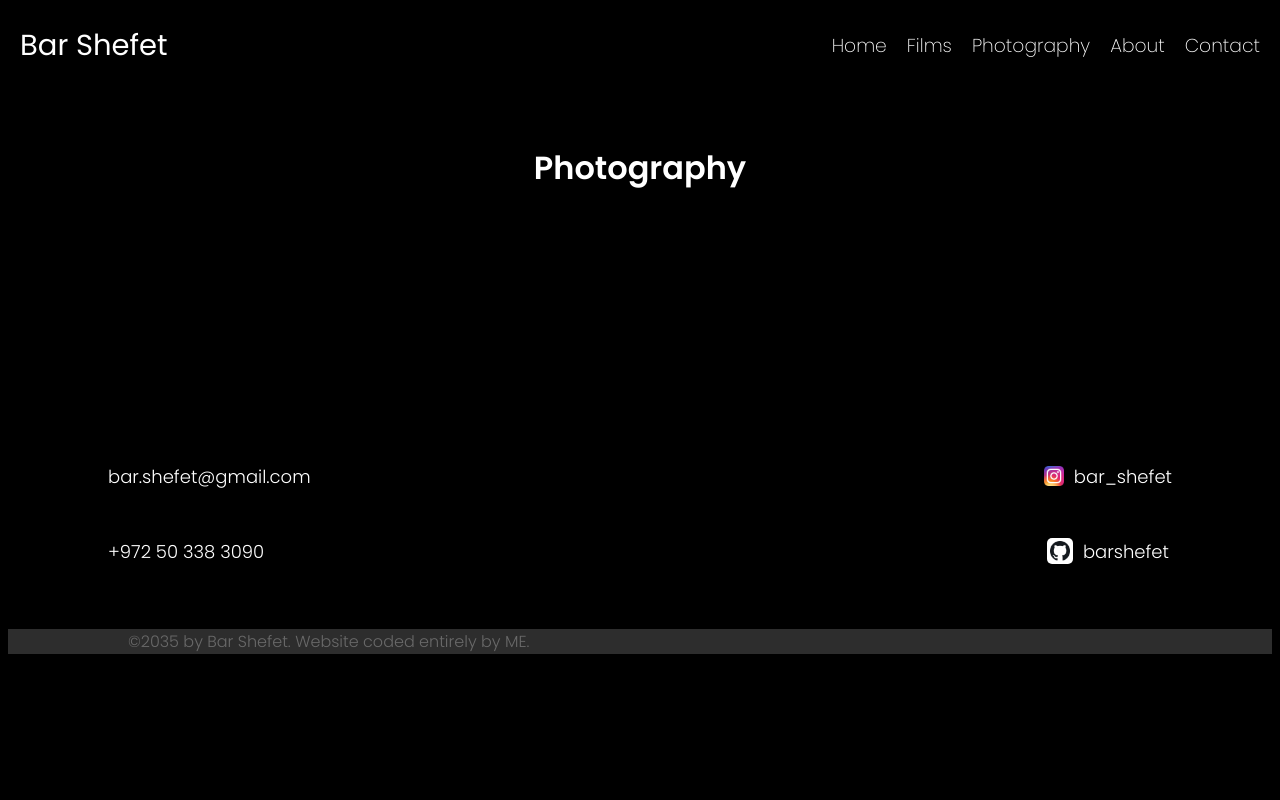
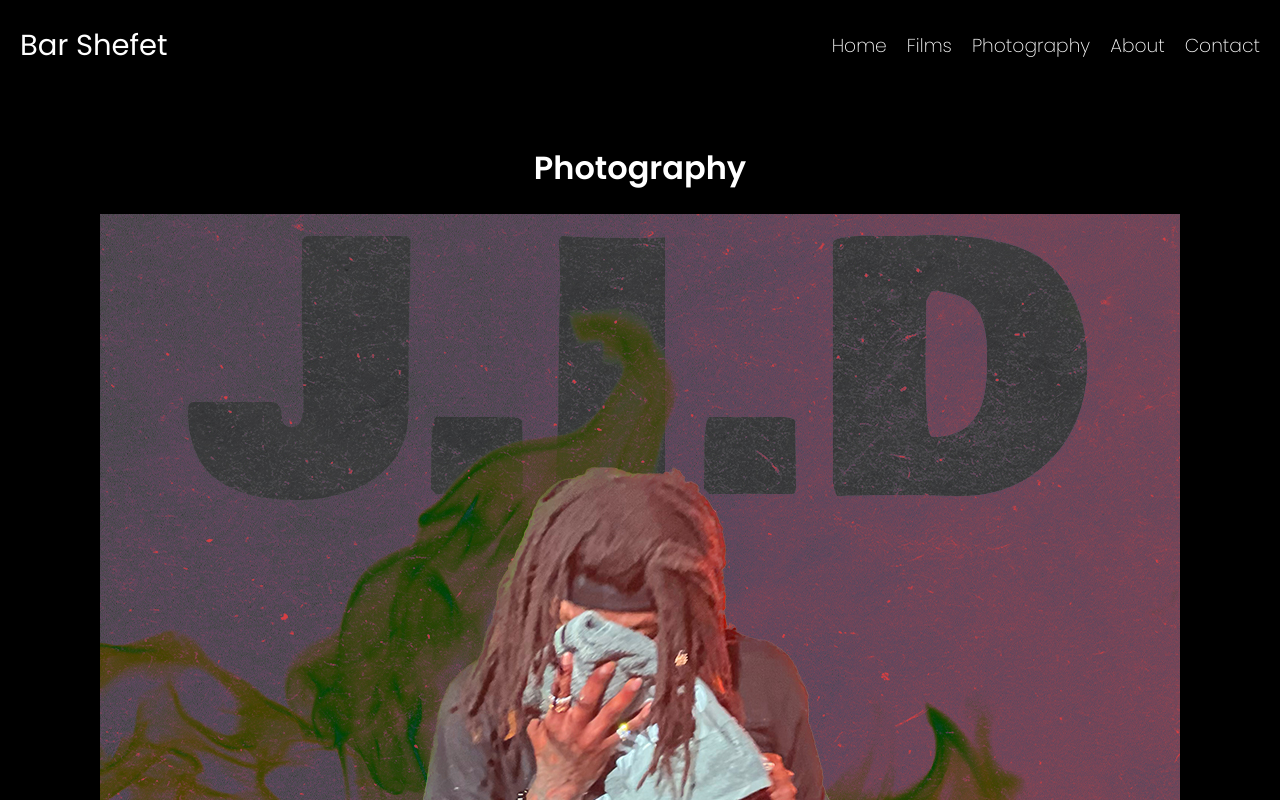
Before and after one commit to barshefet/portfolio, a React (Vite) app in the folder src/client/: page /photo in a window 1280 px wide. Shown: the top 800 px of the page. Built offline with nearby package versions, Linux system fonts and the light colour scheme.

Commit message:
bug fixes

```diff
--- a/src/client/src/components/Buttompageinfo/Buttompageinfo.tsx
+++ b/src/client/src/components/Buttompageinfo/Buttompageinfo.tsx
@@ -1,4 +1,3 @@
-import React from "react";
 import "./Buttompageinfo.scss";
 
 const Buttompageinfo = () => {
--- a/src/client/src/components/Films/Films.tsx
+++ b/src/client/src/components/Films/Films.tsx
@@ -1,6 +1,5 @@
-import React from "react";
 import Navmenu from "../Navmenu/Navmenu";
-import Videos from "./videos";
+import Videos from "./Videos";
 import Buttompageinfo from "../Buttompageinfo/Buttompageinfo";
 import "./Films.scss";
 
--- a/src/client/src/components/Films/Videos.tsx
+++ b/src/client/src/components/Films/Videos.tsx
@@ -1,4 +1,3 @@
-import React from "react";
 import "./Videos.scss";
 import { videolist } from "../../assets/videoslist";
 
@@ -8,11 +7,11 @@ const Videos = () => {
       {videolist.map((vid: string) => (
         <iframe
           className="film-vid"
-          width="480"
-          height="288"
+          width="576"
+          height="345"
           src={vid}
           title="YouTube video player"
-          frameborder="0"
+          frameBorder="0"
           allow="accelerometer; autoplay; clipboard-write; encrypted-media; gyroscope; picture-in-picture; web-share; loop"
           allowFullScreen
         ></iframe>
--- a/src/client/src/components/Homepage/Home.tsx
+++ b/src/client/src/components/Homepage/Home.tsx
@@ -1,11 +1,8 @@
-import React from "react";
-import { useNavigate } from "react-router-dom";
 import Navmenu from "../Navmenu/Navmenu";
 import "./Home.scss";
 import Buttompageinfo from "../Buttompageinfo/Buttompageinfo";
 
 const Home = () => {
-  const nav = useNavigate();
   return (
     <>
       <div className="container">
@@ -18,7 +15,7 @@ const Home = () => {
             height={"720"}
             src="https://www.youtube.com/embed/SDD8jSE_-BM?controls=0&autoplay=1&mute=1&playlist=SDD8jSE_-BM&loop=1"
             title="YouTube video player"
-            frameborder="0"
+            frameBorder="0"
             allow="accelerometer; autoplay; clipboard-write; encrypted-media; gyroscope; picture-in-picture; web-share; loop"
 
           ></iframe>
--- a/src/client/src/components/Navmenu/Navmenu.tsx
+++ b/src/client/src/components/Navmenu/Navmenu.tsx
@@ -1,4 +1,3 @@
-import React from "react";
 import { useNavigate } from "react-router-dom";
 import './Navmenu.scss'
 
--- a/src/client/src/components/Photography/Photography.scss
+++ b/src/client/src/components/Photography/Photography.scss
@@ -7,4 +7,5 @@
     h1{
         color: white;
     }
+
 }
--- a/src/client/src/components/Photography/Photography.tsx
+++ b/src/client/src/components/Photography/Photography.tsx
@@ -1,4 +1,3 @@
-import React from "react";
 import Navmenu from "../Navmenu/Navmenu";
 import './Photography.scss'
 import Buttompageinfo from "../Buttompageinfo/Buttompageinfo";
--- a/src/client/src/components/Photography/Pics.scss
+++ b/src/client/src/components/Photography/Pics.scss
@@ -0,0 +1,11 @@
+.grid-container{
+    display: flex;
+    flex-direction: column;
+    justify-content: center;
+    align-items: center;
+    grid-template-columns: repeat(8, 1fr);
+    grid-template-columns: repeat(8, 11vw);
+    img{
+        width: 100%;
+    }
+}
--- a/src/client/src/components/Photography/Pics.tsx
+++ b/src/client/src/components/Photography/Pics.tsx
@@ -1,9 +1,22 @@
-import React from 'react'
+import './Pics.scss'
 
 const Pics = () => {
 
   return (
-    <div>Pics</div>
+    <div className='grid-container'>
+        <img src="images/photographs/1.jpg" className="img1" alt="" />
+        <img src="images/photographs/2.jpg" className="img2"  alt="" />
+        <img src="images/photographs/3.jpg" className="img3" alt="" />
+        <img src="images/photographs/4.jpg" className="img4" alt="" />
+        <img src="images/photographs/5.png" className="img5" alt="" />
+        <img src="images/photographs/6.jpg" className="img6" alt="" />
+        <img src="images/photographs/7.jpg" className="img7" alt="" />
+        <img src="images/photographs/8.jpg" className="img8" alt="" />
+        <img src="images/photographs/9.jpg" className="img9" alt="" />
+        <img src="images/photographs/10.png" className="img10" alt="" />
+        <img src="images/photographs/11.jpg" className="img11" alt="" />
+
+    </div>
   )
 }
 
```
